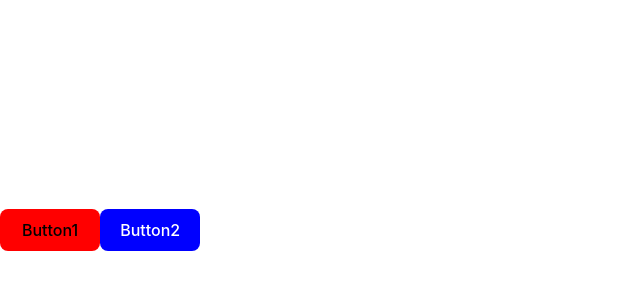
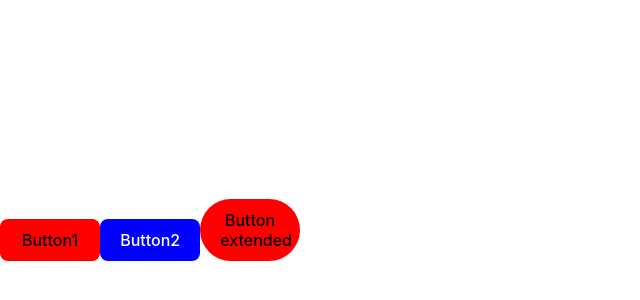
Before and after one commit to vipulpathak113/styled-components-grid, a React (Vite) app: page / in a window 1280 px wide. Shown: the part 170-470 px from the top of the page, without its empty margins (0-640 px from the left). Built offline with nearby package versions, Linux system fonts and the light colour scheme.

Commit message:
extended styled components

```diff
--- a/src/App.jsx
+++ b/src/App.jsx
@@ -9,10 +9,15 @@ function App() {
   background-color: ${(props)=>props.bg?props.bg:"red"};
   `
 
+  const ButtonExtended = styled(ButtonStyled)`   // here we extended the styles previously used
+    border-radius: 50px;
+  `
+
   return (
     <div className="App">
       <ButtonStyled>Button1</ButtonStyled>
       <ButtonStyled bg="blue">Button2</ButtonStyled>
+      <ButtonExtended>Button extended</ButtonExtended>
     </div>
   )
 }
```
